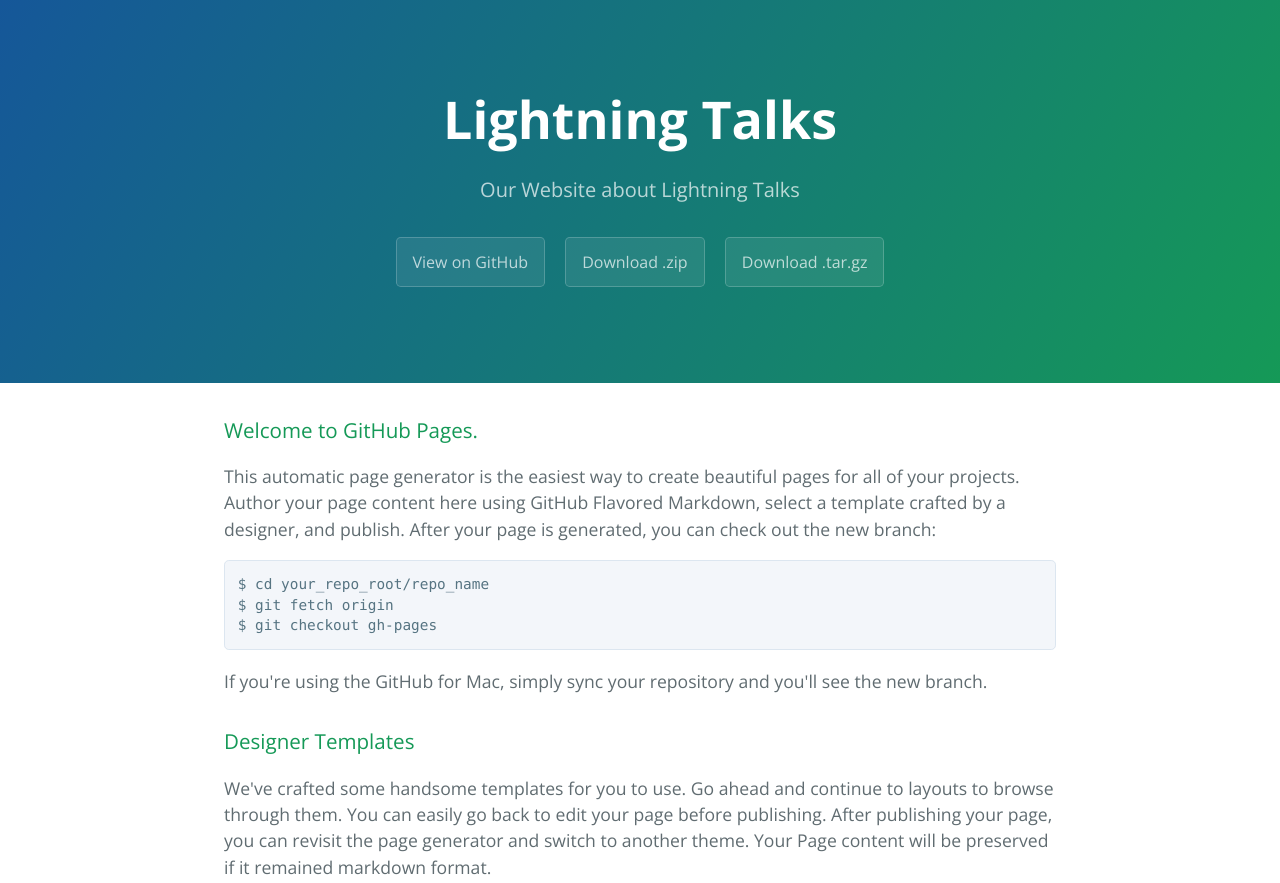
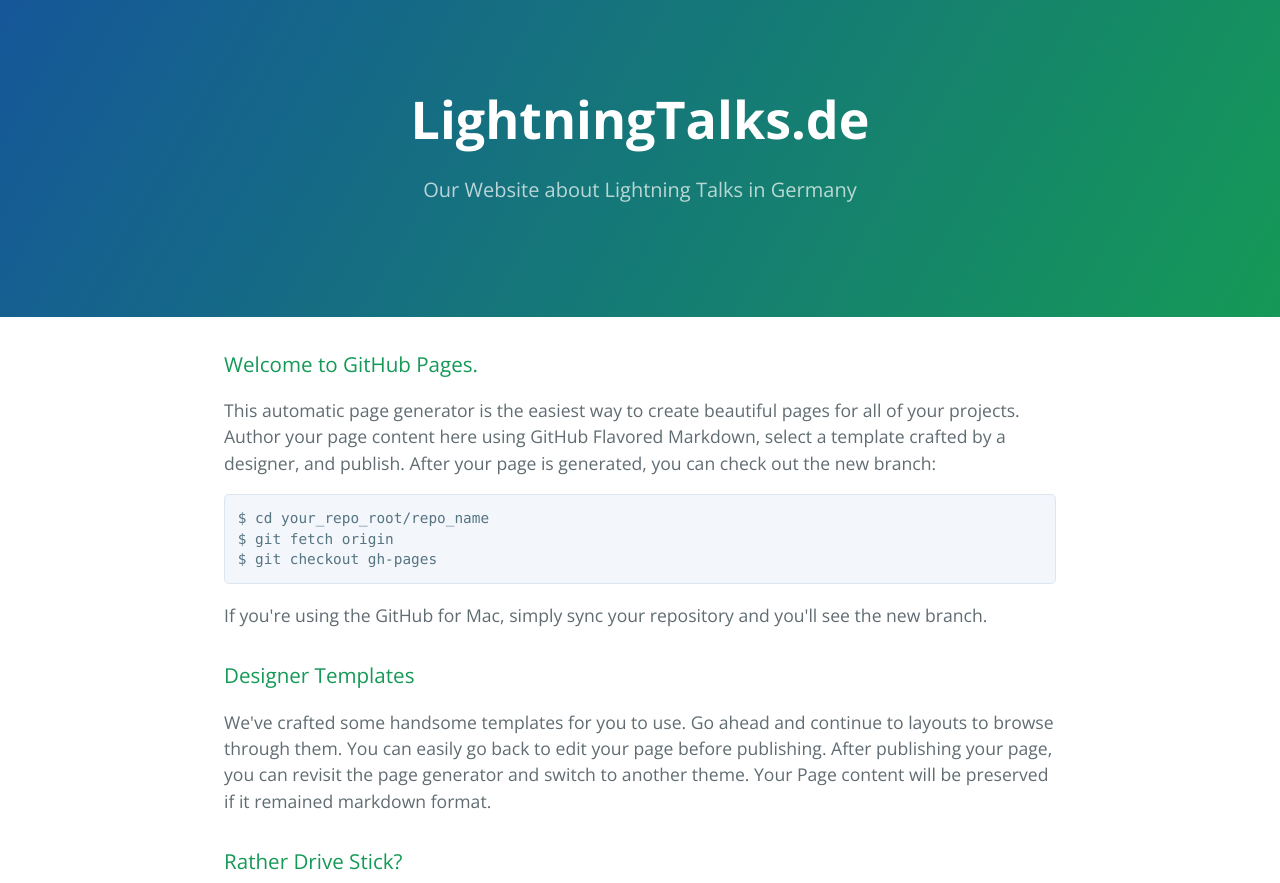
Before and after one commit to Lightning-Talks/website, a plain HTML site: page index.html in a window 1280 px wide. Shown: the top 883 px of the page. Drawn offline with nearby package versions, Linux system fonts and the light colour scheme.

Commit message:
Update index.html

```diff
--- a/index.html
+++ b/index.html
@@ -11,11 +11,11 @@
   </head>
   <body>
     <section class="page-header">
-      <h1 class="project-name">Lightning Talks</h1>
-      <h2 class="project-tagline">Our Website about Lightning Talks</h2>
-      <a href="https://github.com/Lightning-Talks/website" class="btn">View on GitHub</a>
-      <a href="https://github.com/Lightning-Talks/website/zipball/master" class="btn">Download .zip</a>
-      <a href="https://github.com/Lightning-Talks/website/tarball/master" class="btn">Download .tar.gz</a>
+      <h1 class="project-name">LightningTalks.de</h1>
+      <h2 class="project-tagline">Our Website about Lightning Talks in Germany</h2>
+      <!-- <a href="https://github.com/Lightning-Talks/website" class="btn">View on GitHub</a> -->
+      <!-- <a href="https://github.com/Lightning-Talks/website/zipball/master" class="btn">Download .zip</a> -->
+      <!-- <a href="https://github.com/Lightning-Talks/website/tarball/master" class="btn">Download .tar.gz</a> -->
     </section>
 
     <section class="main-content">
@@ -52,7 +52,7 @@
 <p>Having trouble with Pages? Check out the documentation at <a href="https://help.github.com/pages">https://help.github.com/pages</a> or contact <a href="mailto:support@github.com">support@github.com</a> and we’ll help you sort it out.</p>
 
       <footer class="site-footer">
-        <span class="site-footer-owner"><a href="https://github.com/Lightning-Talks/website">Lightning Talks</a> is maintained by <a href="https://github.com/Lightning-Talks">Lightning-Talks</a>.</span>
+        <span class="site-footer-owner"><a href="https://github.com/Lightning-Talks/website">Lightning Talks</a> is maintained by <a href="https://github.com/Lightning-Talks">Oliver</a>.</span>
 
         <span class="site-footer-credits">This page was generated by <a href="https://pages.github.com">GitHub Pages</a> using the <a href="https://github.com/jasonlong/cayman-theme">Cayman theme</a> by <a href="https://twitter.com/jasonlong">Jason Long</a>.</span>
       </footer>
```
